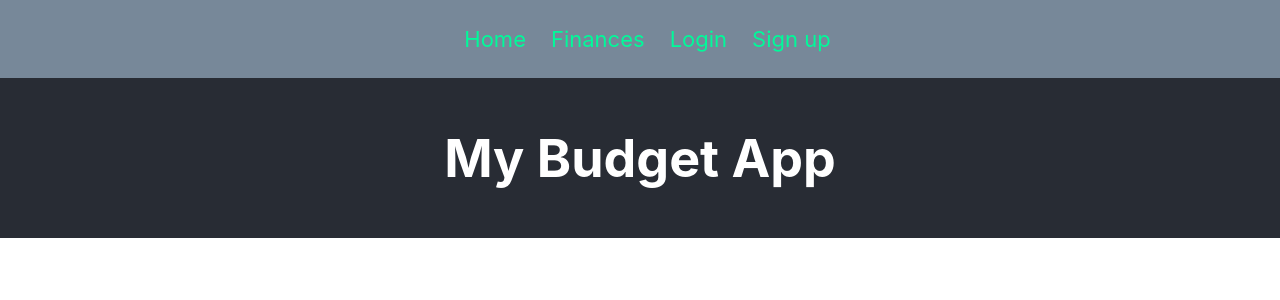
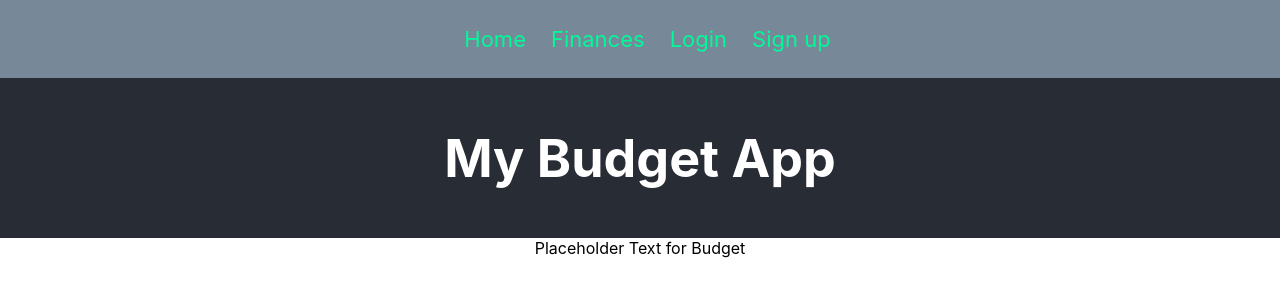
Before and after one commit to enzostat/mybudgetapp-client, a React (Create React App) app: page /budget in a window 1280 px wide. Shown: the top 300 px of the page. Built offline with nearby package versions, Linux system fonts and the light colour scheme.

Commit message:
implementing budget tracker

```diff
--- a/src/Content/Auth/Content.js
+++ b/src/Content/Auth/Content.js
@@ -5,6 +5,7 @@ import Profile from './Profile'
 import Login from './Login'
 import Signup from './Signup'
 import Finance from '../Pages/Finances'
+import Budget from '../Pages/Budget'
 
 const Content = props => {
     return(
@@ -20,6 +21,7 @@ const Content = props => {
                 () => <Login user={props.user} updateUser={props.updateUser} />
                 } />
             <Route path="/finance" component={Finance} />
+            <Route path="/budget" component={Budget} />
         </div>
     )
 }
--- a/src/Content/Auth/Home.js
+++ b/src/Content/Auth/Home.js
@@ -3,7 +3,7 @@ import React from 'react'
 const Home = props => {
     return (
         <div>
-            <h2>Home</h2>
+            <h2>Welcome to My Budget App</h2>
         </div>
     )
 }
--- /dev/null
+++ b/src/Content/Pages/Budget.js
@@ -0,0 +1,12 @@
+import React from 'react'
+
+
+const Budget = props => {
+    return (
+        <div>
+            Placeholder Text for Budget
+        </div>
+    )
+}
+
+export default Budget
--- a/src/Content/Pages/Finances.js
+++ b/src/Content/Pages/Finances.js
@@ -1,6 +1,17 @@
 import React from 'react'
+import Budget from './Budget'
+import {Redirect, Link} from 'react-router-dom'
 
-const Finance = props => {
+class Finance extends React.Component {
+    state = {
+        stuff: null
+    }
+
+    onClick = () => {
+        return <Redirect to='/budget' />
+    }
+
+    render (){
         return(
             <div>
                 <h1>Your Finances at a Glance</h1>
@@ -18,11 +29,12 @@ const Finance = props => {
 
                 <button>Update Your Finances</button>
 
-            <button>This Month's Finances</button>
+                <Link to="/budget"><button>This Month's Finances</button></Link>
 
 
             </div>
         )
     }
+}
 
 export default Finance
```
Lines whose indentation alone changed are shown as unchanged.
